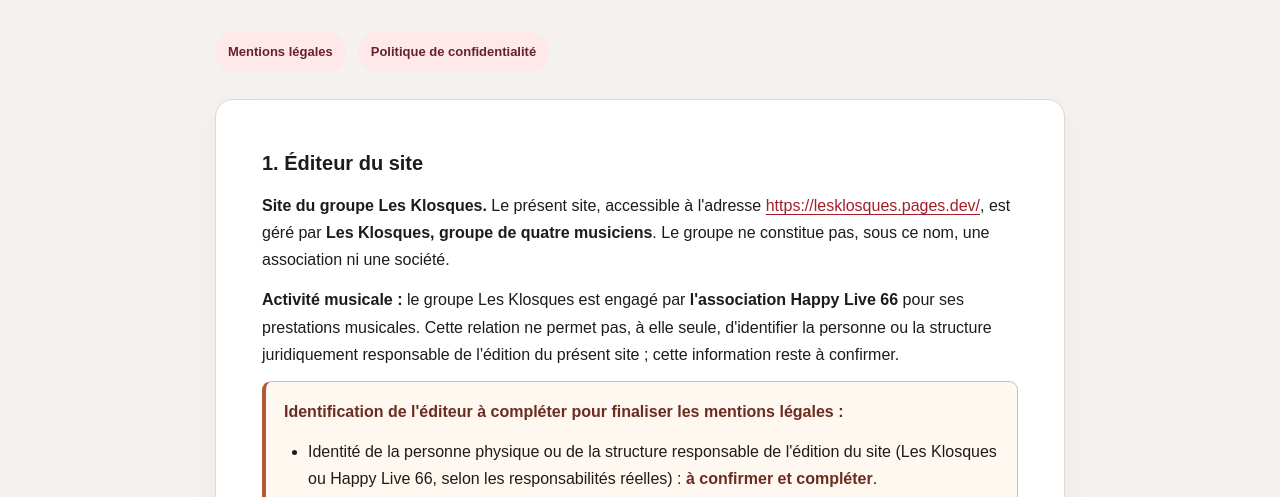
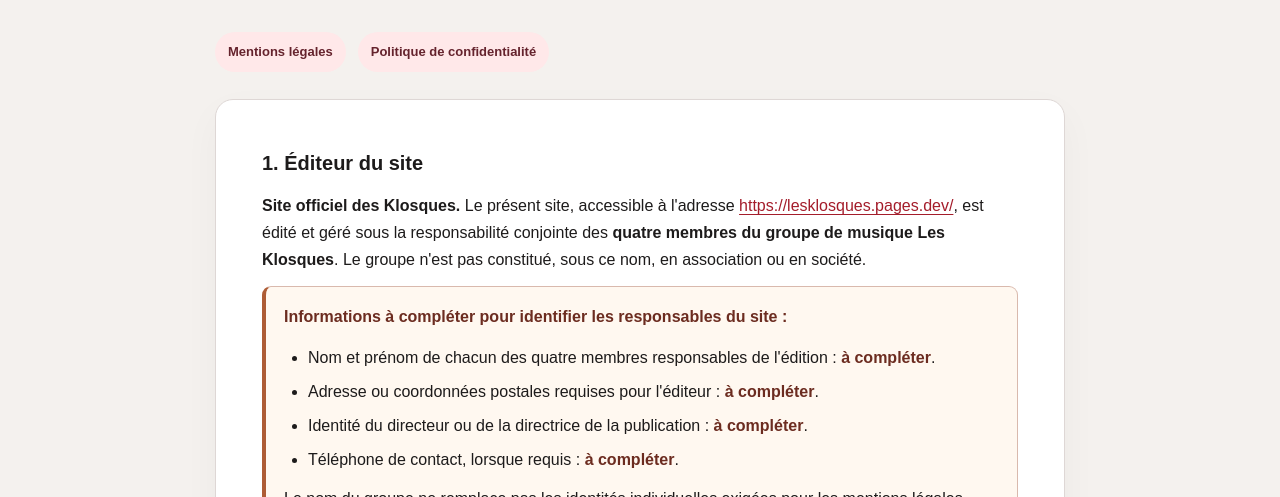
Before and after one commit to antoinedarcq02-cloud/LESKLOSQUES, a plain HTML site: page mentions-legales.html in a window 1280 px wide. Shown: the part 288-785 px from the top of the page. Drawn offline with Linux system fonts and the light colour scheme.

Commit message:
Nommer les quatre musiciens comme responsables du site sans mention d'un employeur

```diff
--- a/mentions-legales.html
+++ b/mentions-legales.html
@@ -23,17 +23,16 @@
   <article class="legal-article">
 <section>
   <h2>1. Éditeur du site</h2>
-  <p><strong>Site du groupe Les Klosques.</strong> Le présent site, accessible à l'adresse <a href="https://lesklosques.pages.dev/">https://lesklosques.pages.dev/</a>, est géré par <strong>Les Klosques, groupe de quatre musiciens</strong>. Le groupe ne constitue pas, sous ce nom, une association ni une société.</p>
-  <p><strong>Activité musicale :</strong> le groupe Les Klosques est engagé par <strong>l'association Happy Live 66</strong> pour ses prestations musicales. Cette relation ne permet pas, à elle seule, d'identifier la personne ou la structure juridiquement responsable de l'édition du présent site ; cette information reste à confirmer.</p>
+  <p><strong>Site officiel des Klosques.</strong> Le présent site, accessible à l'adresse <a href="https://lesklosques.pages.dev/">https://lesklosques.pages.dev/</a>, est édité et géré sous la responsabilité conjointe des <strong>quatre membres du groupe de musique Les Klosques</strong>. Le groupe n'est pas constitué, sous ce nom, en association ou en société.</p>
   <div class="legal-missing">
-    <p><strong>Identification de l'éditeur à compléter pour finaliser les mentions légales :</strong></p>
+    <p><strong>Informations à compléter pour identifier les responsables du site :</strong></p>
     <ul>
-      <li>Identité de la personne physique ou de la structure responsable de l'édition du site (Les Klosques ou Happy Live 66, selon les responsabilités réelles) : <strong>à confirmer et compléter</strong>.</li>
-      <li>Coordonnées postales de l'éditeur, selon les obligations applicables : <strong>à compléter</strong>.</li>
-      <li>Nom du directeur ou de la directrice de la publication : <strong>à compléter</strong>.</li>
-      <li>Numéro de téléphone de contact, lorsque requis : <strong>à compléter</strong>.</li>
+      <li>Nom et prénom de chacun des quatre membres responsables de l'édition : <strong>à compléter</strong>.</li>
+      <li>Adresse ou coordonnées postales requises pour l'éditeur : <strong>à compléter</strong>.</li>
+      <li>Identité du directeur ou de la directrice de la publication : <strong>à compléter</strong>.</li>
+      <li>Téléphone de contact, lorsque requis : <strong>à compléter</strong>.</li>
     </ul>
-    <p>Aucun numéro SIRET, SIREN ou RNA n'est attribué au nom « Les Klosques » sans justificatif. Si Happy Live 66 est confirmée comme éditrice du site, ses coordonnées légales devront être indiquées dans cette rubrique.</p>
+    <p>Le nom du groupe ne remplace pas les identités individuelles exigées pour les mentions légales. Aucun numéro SIRET, SIREN ou RNA n'est attribué aux Klosques sans justificatif d'immatriculation.</p>
   </div>
   <p>Contact par courrier électronique : <a href="mailto:LesKlosques@hotmail.com">LesKlosques@hotmail.com</a>.</p>
 </section>
```
